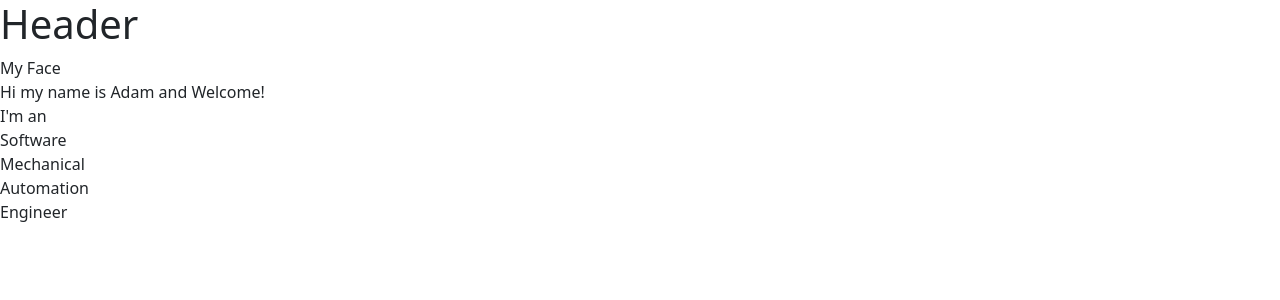
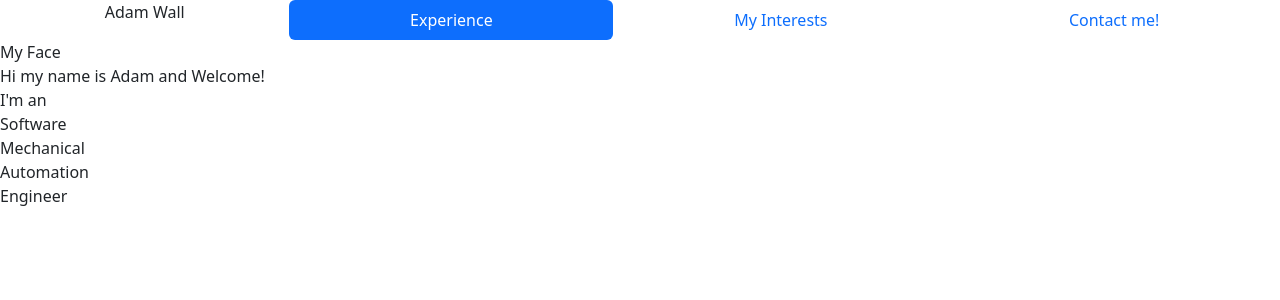
Before and after one commit to AdamWall97/PersonalPage, a React (Create React App) app: page / in a window 1280 px wide. Shown: the top 300 px of the page. Built offline with nearby package versions, Linux system fonts and the light colour scheme.

Commit message:
Finish initial NavBar Desgin

```diff
--- /dev/null
+++ b/src/componets/Header.tsx
@@ -0,0 +1,39 @@
+import {  Nav, NavbarBrand, NavItem, NavLink} from 'reactstrap';
+import React from 'react';
+
+const Header = () => {
+  return (
+    <Nav
+    fill
+    pills
+    >
+        <NavItem>
+            <NavbarBrand href="/">
+                Adam Wall
+            </NavbarBrand>
+        </NavItem>
+    <NavItem>
+        <NavLink
+        active
+        href="/experience"
+        >
+            Experience
+        </NavLink>
+    </NavItem>
+    <NavItem>
+        <NavLink href="/interests">
+            My Interests
+        </NavLink>
+    </NavItem>
+  <NavItem>
+    <NavLink
+      href="/contact"
+    >
+      Contact me!
+    </NavLink>
+  </NavItem>
+</Nav>
+  );
+}
+
+export default Header;
--- a/src/index.tsx
+++ b/src/index.tsx
@@ -14,15 +14,16 @@ import {
   redirect,
 } from "react-router-dom";
 import Home from 'Home';
+import Header from 'componets/Header';
 
 // Configure nested routes with JSX
 const router = createBrowserRouter(
   createRoutesFromElements(
-    <Route errorElement={<><h1>Header</h1>  <h1>Not Found</h1></>}  element={<div><h1>Header</h1> <Outlet /></div>}>
+    <Route errorElement={<><Header /> <h1>Not Found</h1></>}  element={<><Header /> <Outlet /></>}>
       <Route path="/" element={<Home />} />
-      <Route path="/expierence" element={<h1>Experience</h1>} />
-      <Route path="/contact" element={<h1>Contact</h1>} />
-      <Route path="/Music" element={<h1>Music</h1>} />
+      <Route path="/experience" element={<h1>Experience</h1>} />
+      <Route path="/contact" element={<h1>Contact Me!</h1>} />
+      <Route path="/Interests" element={<h1>My Interests</h1>} />
     </Route>
   )
 );
```
